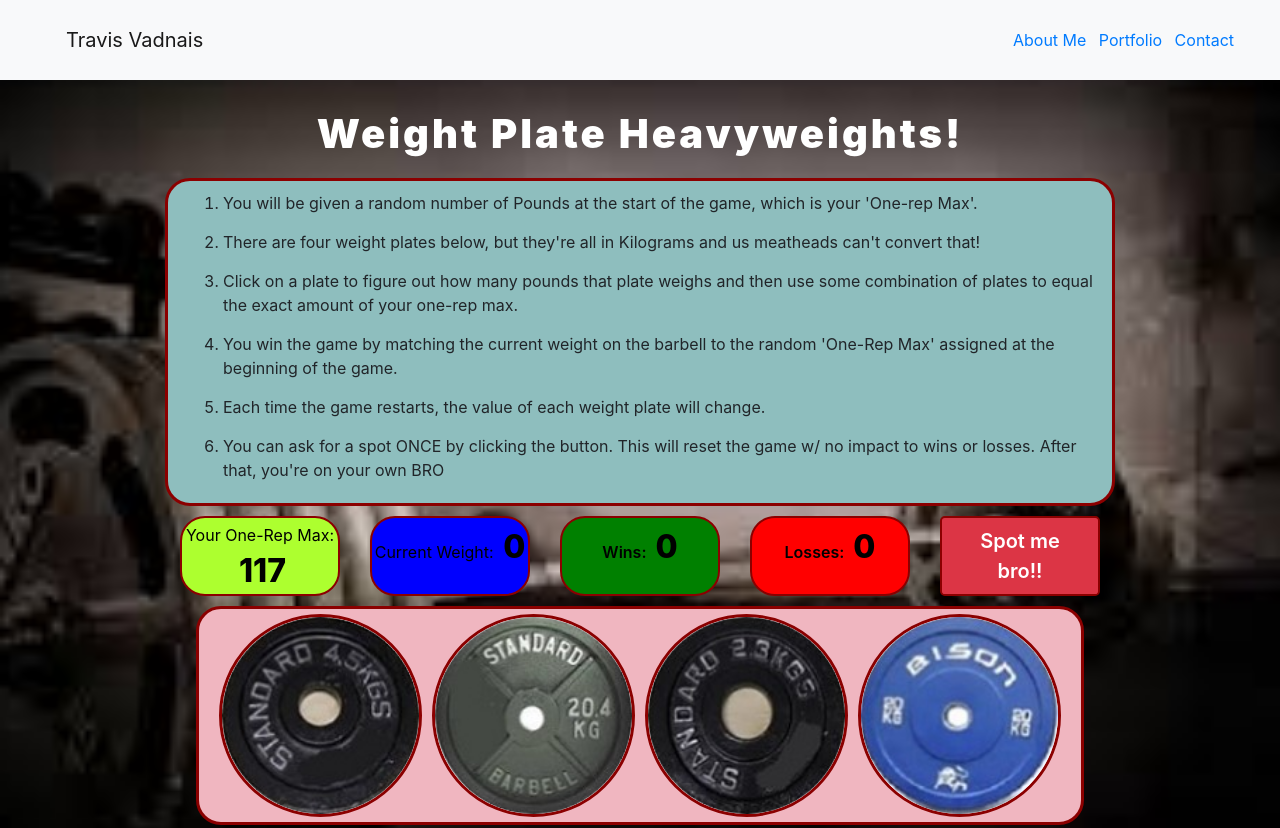
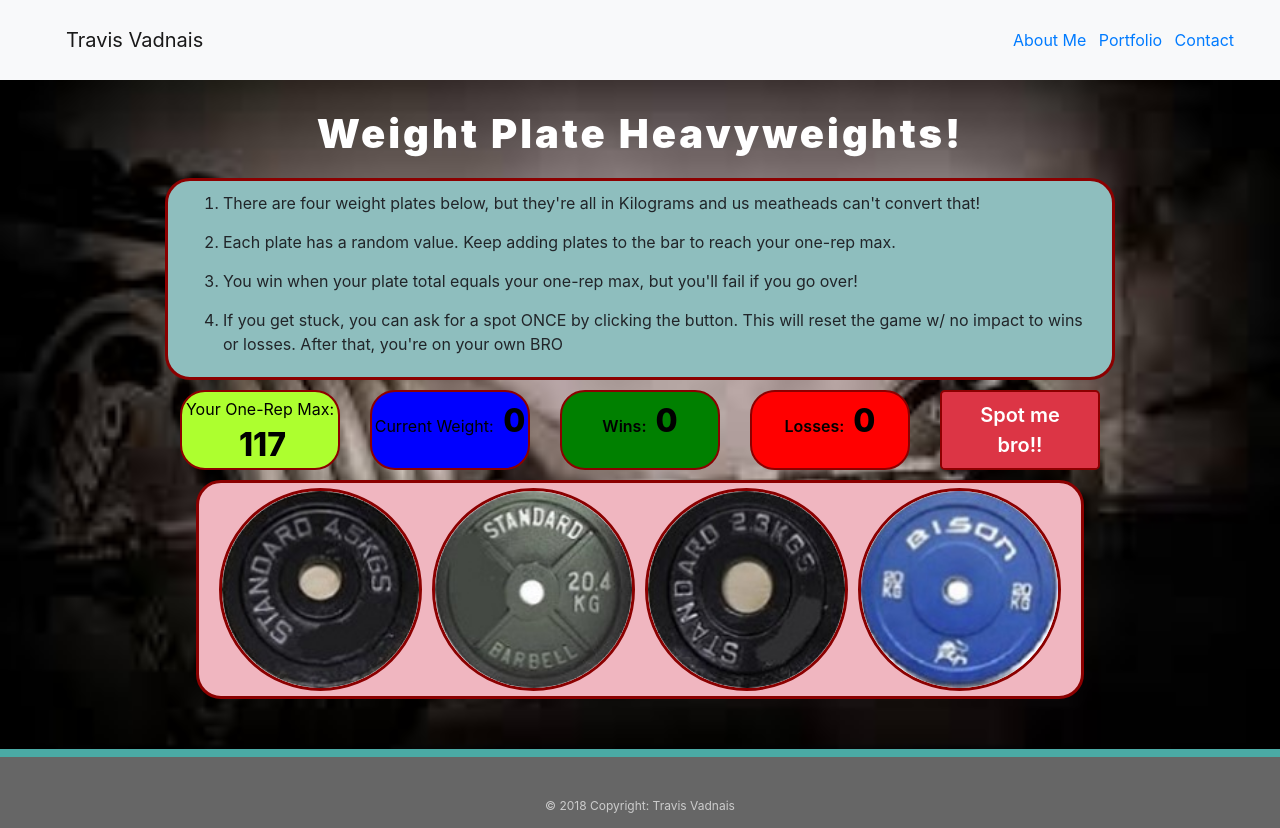
Before and after one commit to travisvadnais/week-4-game, a plain HTML site: page index.html in a window 1280 px wide. Shown: the top 828 px of the page. Drawn offline with nearby package versions, Linux system fonts and the light colour scheme.

Commit message:
cosmetic updates

```diff
--- a/assets/css/style.css
+++ b/assets/css/style.css
@@ -48,7 +48,9 @@ div.directions ol li {
 button {
     cursor: pointer;
     font-weight: 600;
+    transition: width 2s, height 2s, transform 2s;
 }
+
 
 #gameVal, #wins, #losses, #currentWeight {
     color: black;
@@ -110,11 +112,14 @@ button {
 .flex img {
     width:100%;
     border: 3px solid darkred;
+    transition: width 1s, height 1s;
 }
 
 .flex img:hover {
     opacity: .5;
     cursor: pointer;
+    width: 75%;
+    transition-timing-function: ease;
 }
 
 footer {
--- a/index.html
+++ b/index.html
@@ -43,12 +43,10 @@
         <div class="row">
             <div class="col-sm-10 offset-sm-1 directions">
                 <ol>
-                    <li>You will be given a random number of Pounds at the start of the game, which is your 'One-rep Max'.</li>
                     <li>There are four weight plates below, but they're all in Kilograms and us meatheads can't convert that!</li>
-                    <li>Click on a plate to figure out how many pounds that plate weighs and then use some combination of plates to equal the exact amount of your one-rep max.</li>
-                    <li>You win the game by matching the current weight on the barbell to the random 'One-Rep Max' assigned at the beginning of the game.</li>
-                    <li>Each time the game restarts, the value of each weight plate will change.</li>
-                    <li>You can ask for a spot ONCE by clicking the button.  This will reset the game w/ no impact to wins or losses.  After that, you're on your own BRO</li>
+                    <li>Each plate has a random value.  Keep adding plates to the bar to reach your one-rep max.</li>
+                    <li>You win when your plate total equals your one-rep max, but you'll fail if you go over!</li>
+                    <li>If you get stuck, you can ask for a spot ONCE by clicking the button.  This will reset the game w/ no impact to wins or losses.  After that, you're on your own BRO</li>
                 </ol>
             </div>
         </div>
```
